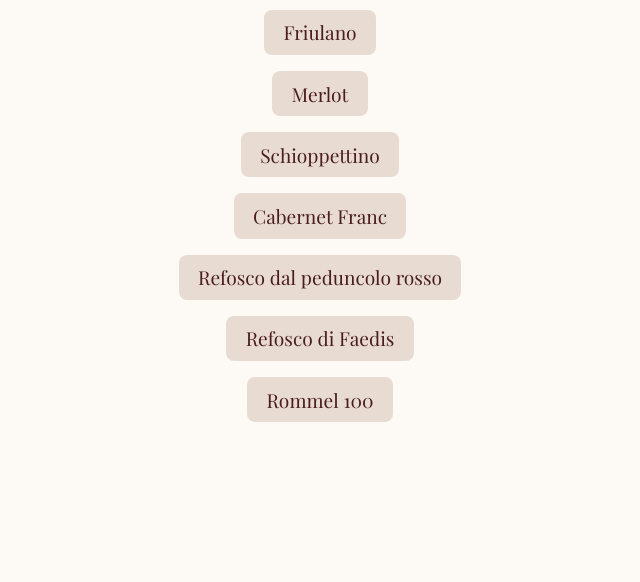
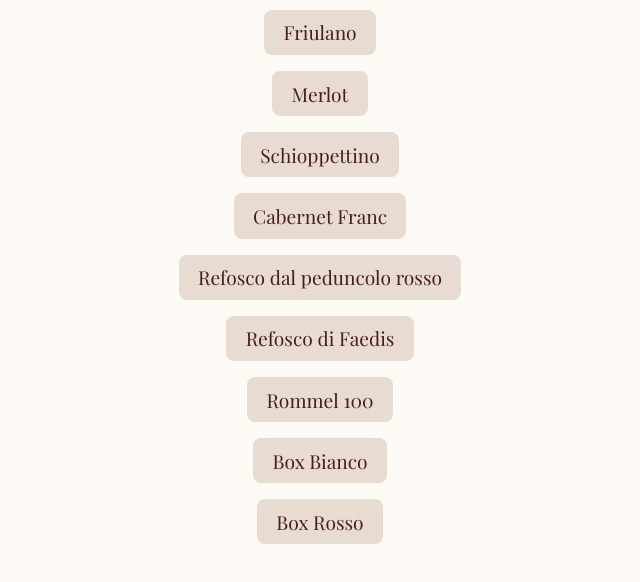
Before and after one commit to marcordiny/accordinivini, a plain HTML site: page etichette25.html in a window 1280 px wide. Shown: the part 150-732 px from the top of the page, without its empty margins (320-960 px from the left). Drawn offline with nearby package versions, Linux system fonts and the light colour scheme.

Commit message:
Update etichette25.html

```diff
--- a/etichette25.html
+++ b/etichette25.html
@@ -59,6 +59,8 @@
     <li><a href="refoscopr25.html">Refosco dal peduncolo rosso</a></li>
     <li><a href="refoscofaedis25.html">Refosco di Faedis</a></li>
     <li><a href="rommel25.html">Rommel 100</a></li>
+    <li><a href="vinobianco25.html">Box Bianco</a></li>
+    <li><a href="vinorosso25.html">Box Rosso</a></li>
   </ul>
 </body>
 </html>
```
